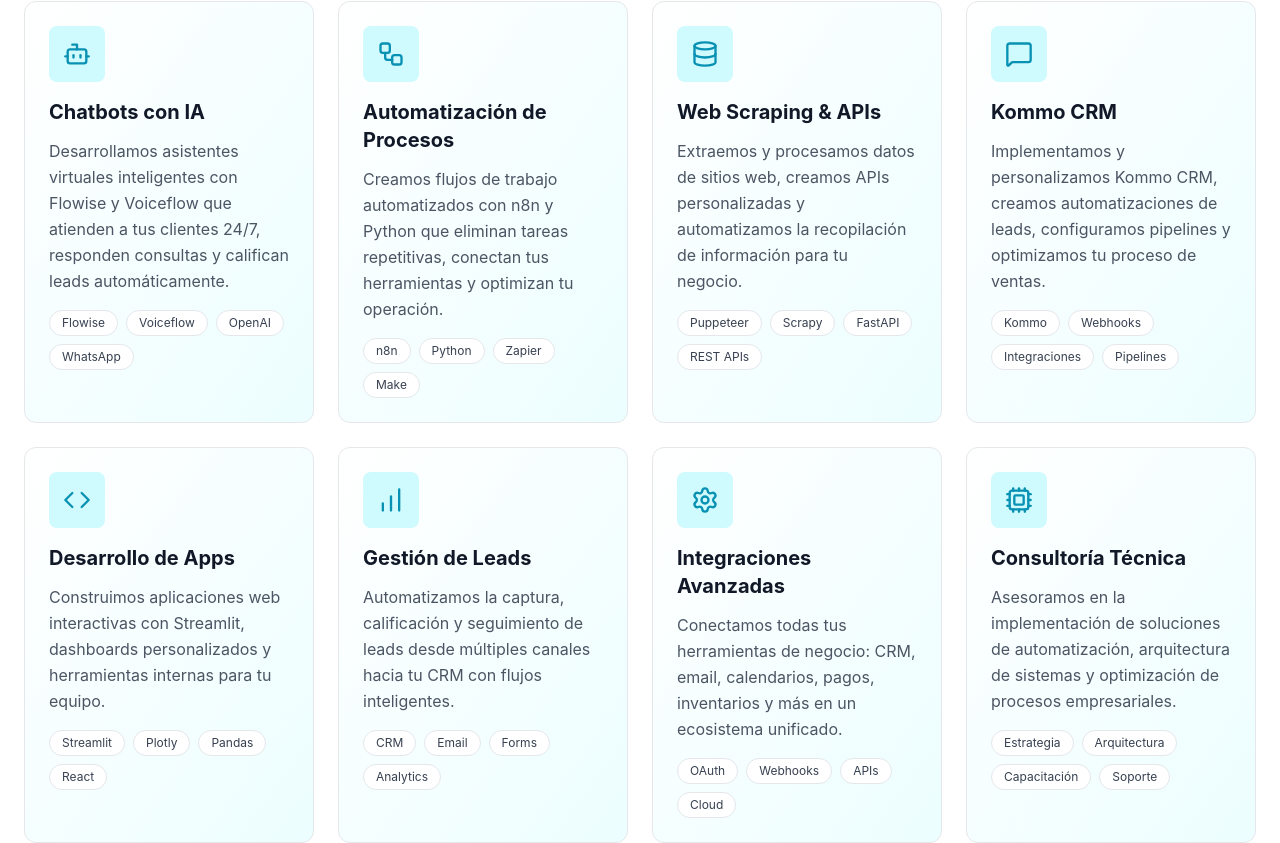
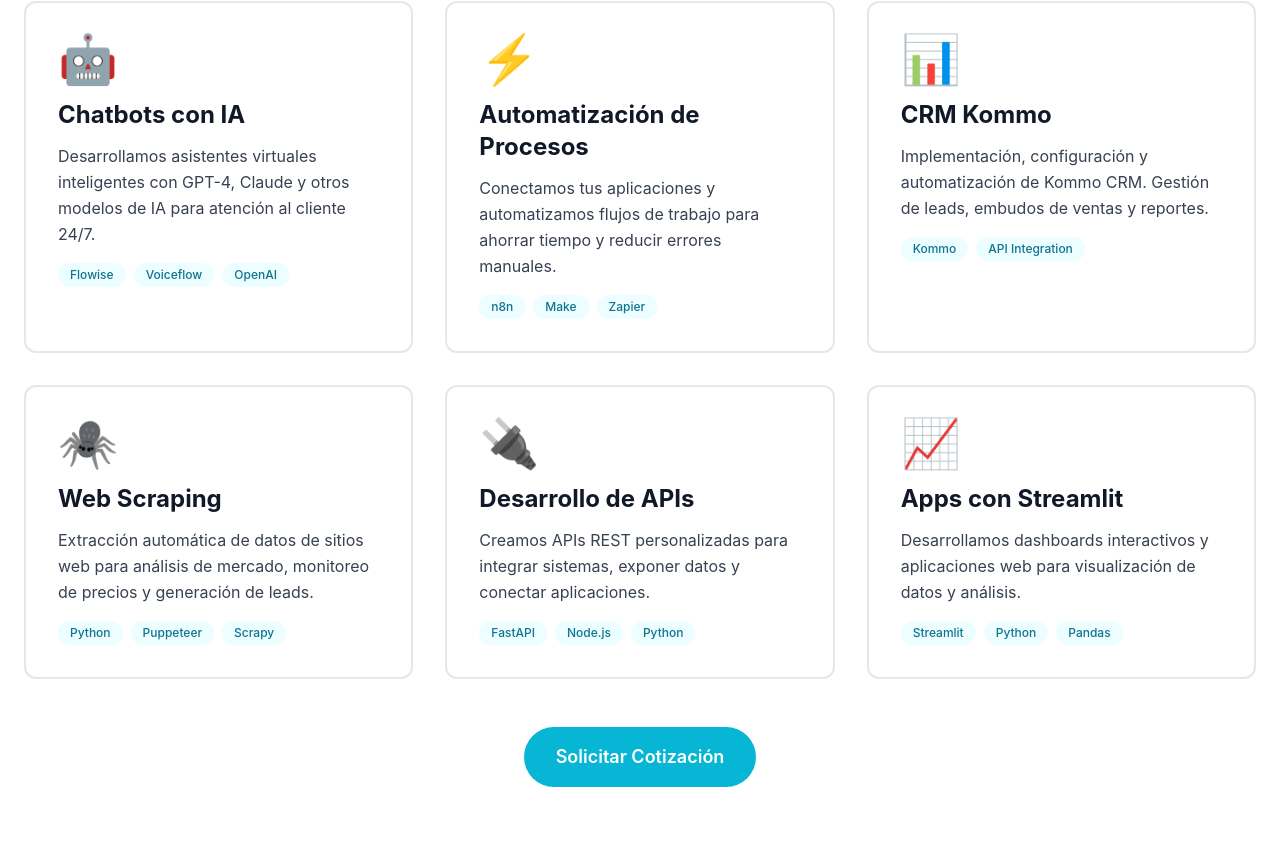
Before and after one commit to carloshac7/r2automation, a Next.js app in the folder frontend/: page / in a window 1280 px wide. Shown: the part 1063-1906 px from the top of the page. Built offline with nearby package versions, Linux system fonts and the light colour scheme.

Commit message:
update de Services

```diff
--- a/frontend/app/components/Contact.tsx
+++ b/frontend/app/components/Contact.tsx
@@ -229,7 +229,7 @@
                   </div>
                   <div>
                     <p className="font-semibold text-gray-900 mb-1">Ubicación</p>
-                    <p className="text-gray-600">Santiago, Chile</p>
+                    <p className="text-gray-600">Lima, Perú</p>
                     <p className="text-sm text-gray-500">Atendemos todo LATAM</p>
                   </div>
                 </div>
--- a/frontend/app/components/Services.tsx
+++ b/frontend/app/components/Services.tsx
@@ -1,57 +1,44 @@
 'use client';
 
 import { motion } from "framer-motion";
-import { Bot, Workflow, Database, MessageSquare, Code, BarChart, Settings, Cpu } from "lucide-react";
 
 const services = [
   {
-    icon: Bot,
     title: "Chatbots con IA",
-    description: "Desarrollamos asistentes virtuales inteligentes con Flowise y Voiceflow que atienden a tus clientes 24/7, responden consultas y califican leads automáticamente.",
-    tools: ["Flowise", "Voiceflow", "OpenAI", "WhatsApp"]
+    description: "Desarrollamos asistentes virtuales inteligentes con GPT-4, Claude y otros modelos de IA para atención al cliente 24/7.",
+    icon: "🤖",
+    tools: ["Flowise", "Voiceflow", "OpenAI"],
   },
   {
-    icon: Workflow,
     title: "Automatización de Procesos",
-    description: "Creamos flujos de trabajo automatizados con n8n y Python que eliminan tareas repetitivas, conectan tus herramientas y optimizan tu operación.",
-    tools: ["n8n", "Python", "Zapier", "Make"]
+    description: "Conectamos tus aplicaciones y automatizamos flujos de trabajo para ahorrar tiempo y reducir errores manuales.",
+    icon: "⚡",
+    tools: ["n8n", "Make", "Zapier"],
   },
   {
-    icon: Database,
-    title: "Web Scraping & APIs",
-    description: "Extraemos y procesamos datos de sitios web, creamos APIs personalizadas y automatizamos la recopilación de información para tu negocio.",
-    tools: ["Puppeteer", "Scrapy", "FastAPI", "REST APIs"]
+    title: "CRM Kommo",
+    description: "Implementación, configuración y automatización de Kommo CRM. Gestión de leads, embudos de ventas y reportes.",
+    icon: "📊",
+    tools: ["Kommo", "API Integration"],
   },
   {
-    icon: MessageSquare,
-    title: "Kommo CRM",
-    description: "Implementamos y personalizamos Kommo CRM, creamos automatizaciones de leads, configuramos pipelines y optimizamos tu proceso de ventas.",
-    tools: ["Kommo", "Webhooks", "Integraciones", "Pipelines"]
+    title: "Web Scraping",
+    description: "Extracción automática de datos de sitios web para análisis de mercado, monitoreo de precios y generación de leads.",
+    icon: "🕷️",
+    tools: ["Python", "Puppeteer", "Scrapy"],
   },
   {
-    icon: Code,
-    title: "Desarrollo de Apps",
-    description: "Construimos aplicaciones web interactivas con Streamlit, dashboards personalizados y herramientas internas para tu equipo.",
-    tools: ["Streamlit", "Plotly", "Pandas", "React"]
+    title: "Desarrollo de APIs",
+    description: "Creamos APIs REST personalizadas para integrar sistemas, exponer datos y conectar aplicaciones.",
+    icon: "🔌",
+    tools: ["FastAPI", "Node.js", "Python"],
   },
   {
-    icon: BarChart,
-    title: "Gestión de Leads",
-    description: "Automatizamos la captura, calificación y seguimiento de leads desde múltiples canales hacia tu CRM con flujos inteligentes.",
-    tools: ["CRM", "Email", "Forms", "Analytics"]
+    title: "Apps con Streamlit",
+    description: "Desarrollamos dashboards interactivos y aplicaciones web para visualización de datos y análisis.",
+    icon: "📈",
+    tools: ["Streamlit", "Python", "Pandas"],
   },
-  {
-    icon: Settings,
-    title: "Integraciones Avanzadas",
-    description: "Conectamos todas tus herramientas de negocio: CRM, email, calendarios, pagos, inventarios y más en un ecosistema unificado.",
-    tools: ["OAuth", "Webhooks", "APIs", "Cloud"]
-  },
-  {
-    icon: Cpu,
-    title: "Consultoría Técnica",
-    description: "Asesoramos en la implementación de soluciones de automatización, arquitectura de sistemas y optimización de procesos empresariales.",
-    tools: ["Estrategia", "Arquitectura", "Capacitación", "Soporte"]
-  }
 ];
 
 export function Services() {
@@ -61,67 +48,66 @@
         <motion.div
           initial={{ opacity: 0, y: 30 }}
           whileInView={{ opacity: 1, y: 0 }}
-          transition={{ duration: 0.6 }}
+          transition={{ duration: 0.8 }}
           viewport={{ once: true }}
           className="text-center mb-16"
         >
-          <h2 className="text-4xl md:text-5xl font-bold text-gray-900 mb-4">
+          <h2 className="text-4xl md:text-5xl font-bold mb-4 text-gray-900">
             Nuestros Servicios
           </h2>
-          <p className="text-xl text-gray-600 max-w-2xl mx-auto">
-            Soluciones personalizadas de automatización e inteligencia artificial
-            para impulsar tu negocio
+          <p className="text-gray-600 text-lg max-w-2xl mx-auto">
+            Soluciones tecnológicas personalizadas para automatizar y potenciar tu negocio
           </p>
         </motion.div>
 
-        <div className="grid md:grid-cols-2 lg:grid-cols-4 gap-6">
-          {services.map((service, index) => {
-            const Icon = service.icon;
-            return (
+        <div className="grid md:grid-cols-2 lg:grid-cols-3 gap-8">
+          {services.map((service, index) => (
             <motion.div
               key={index}
-                initial={{ opacity: 0, y: 30 }}
+              initial={{ opacity: 0, y: 50 }}
               whileInView={{ opacity: 1, y: 0 }}
-                transition={{ duration: 0.5, delay: index * 0.1 }}
+              transition={{ duration: 0.6, delay: index * 0.1 }}
               viewport={{ once: true }}
-                className="bg-gradient-to-br from-white to-cyan-50 p-6 rounded-xl border border-gray-200 hover:border-cyan-500 hover:shadow-xl transition-all group"
+              className="group bg-white p-8 rounded-xl border-2 border-gray-200 hover:border-cyan-400 hover:shadow-xl transition-all duration-300"
             >
-                <div className="bg-cyan-100 w-14 h-14 rounded-lg flex items-center justify-center mb-4 group-hover:bg-cyan-500 transition-colors">
-                  <Icon className="w-7 h-7 text-cyan-600 group-hover:text-white transition-colors" />
+              <div className="text-5xl mb-4 group-hover:scale-110 transition-transform">
+                {service.icon}
               </div>
-                <h3 className="text-xl font-bold text-gray-900 mb-3">
+
+              <h3 className="text-2xl font-bold mb-3 text-gray-900 group-hover:text-cyan-600 transition-colors">
                 {service.title}
               </h3>
-                <p className="text-gray-600 mb-4 leading-relaxed">
+
+              <p className="text-gray-700 leading-relaxed mb-4">
                 {service.description}
               </p>
+
               <div className="flex flex-wrap gap-2">
-                  {service.tools.map((tool, i) => (
+                {service.tools.map((tool, idx) => (
                   <span
-                      key={i}
-                      className="text-xs bg-white text-gray-700 px-3 py-1 rounded-full border border-gray-200"
+                    key={idx}
+                    className="text-xs bg-cyan-50 text-cyan-700 px-3 py-1 rounded-full font-medium"
                   >
                     {tool}
                   </span>
                 ))}
               </div>
             </motion.div>
-            );
-          })}
+          ))}
         </div>
 
         <motion.div
           initial={{ opacity: 0, y: 30 }}
           whileInView={{ opacity: 1, y: 0 }}
-          transition={{ duration: 0.6 }}
+          transition={{ duration: 0.8, delay: 0.6 }}
           viewport={{ once: true }}
           className="text-center mt-12"
         >
           <a
             href="#contacto"
-            className="inline-block bg-cyan-500 text-white px-8 py-4 rounded-full text-lg font-semibold hover:bg-cyan-600 transition-all shadow-lg hover:shadow-xl"
+            className="inline-block bg-cyan-500 text-white px-8 py-4 rounded-full text-lg hover:bg-cyan-600 transition-all hover:shadow-xl font-semibold"
           >
-            Solicita una Consultoría Gratuita
+            Solicitar Cotización
           </a>
         </motion.div>
       </div>
```
Lines whose indentation alone changed are shown as unchanged.
